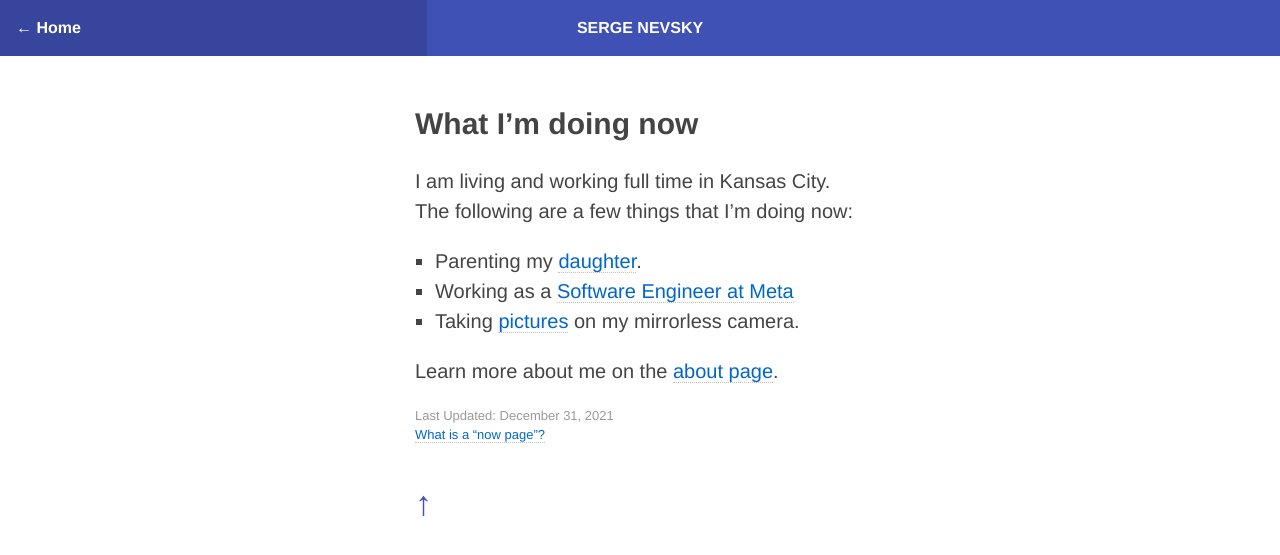
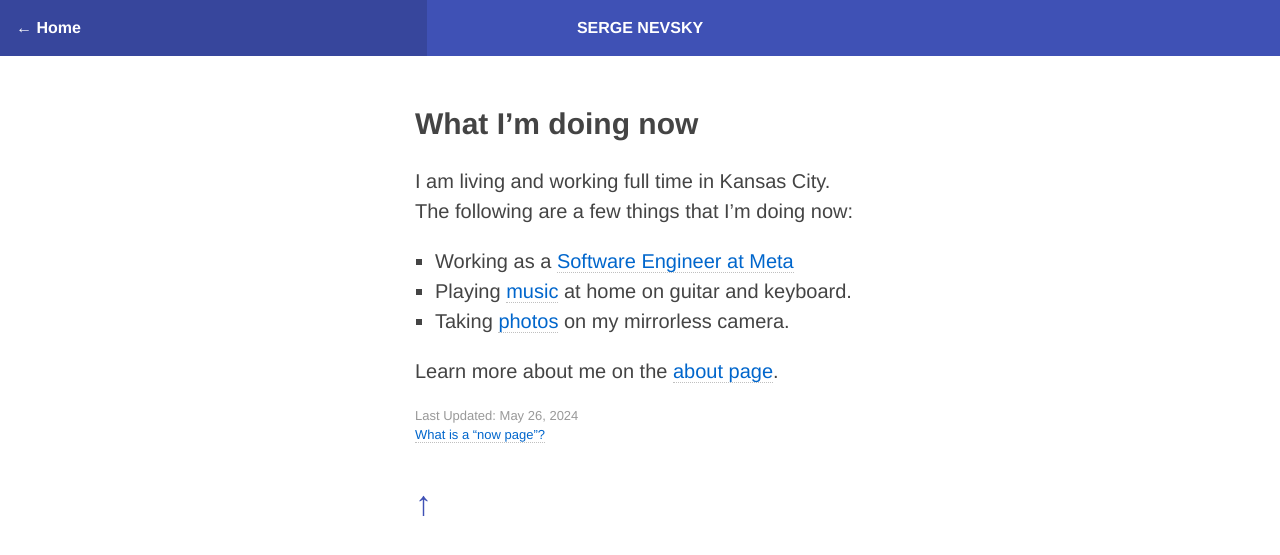
Before and after one commit to Dejital/dejital.github.com, a Jekyll site: the page built from now.html, in a window 1280 px wide. Shown: the top 555 px of the page. Built offline with Jekyll 4.4.1, drawn with Linux system fonts in a browser that asks for light colours.

Commit message:
Update now and music

```diff
--- a/music.html
+++ b/music.html
@@ -32,7 +32,9 @@ permalink: '/music/'
   <div class="center-header">
     <h2>Music</h2>
   </div>
-  <p>A sampling of songs I wrote, recorded and produced.</p>
+  <p>I enjoy both playing and songwriting on a variety of musical instruments.</p>
+  <hr>
+  <iframe width="100%" height="450" src="https://www.youtube.com/embed/FAMqa1SPpLI?si=kMyE2pLCmoFIxSrQ" title="YouTube video player" frameborder="0" allow="accelerometer; autoplay; clipboard-write; encrypted-media; gyroscope; picture-in-picture; web-share" referrerpolicy="strict-origin-when-cross-origin" allowfullscreen></iframe>
   <hr>
   <p><b>Let's Get Out Tonight</b> feat. Harlan Ray</p>
   <p>An upbeat pop song about someone desperate for a date.</p>
--- a/now.html
+++ b/now.html
@@ -12,14 +12,14 @@ permalink: '/now/'
     few things that I’m doing now:</p>
 
 <ul>
-    <li>Parenting my <a href="https://snevsky.com/blog/maya">daughter</a>.</li>
     <li>Working as a <a href="http://linkedin.snevsky.com">Software Engineer at Meta</a></li>
-    <li>Taking <a href="/photography/">pictures</a> on my mirrorless camera.</li>
+    <li>Playing <a href="/music/">music</a> at home on guitar and keyboard.</li>
+    <li>Taking <a href="/photography/">photos</a> on my mirrorless camera.</li>
 </ul>
 
 <p>Learn more about me on the <a href="/about/">about page</a>.</p>
 
 <p id="meta">
-    Last Updated: December 31, 2021 <br />
+    Last Updated: May 26, 2024 <br />
     <a href="http://nownownow.com/about#what">What is a “now page”?</a>
 </p>
```
